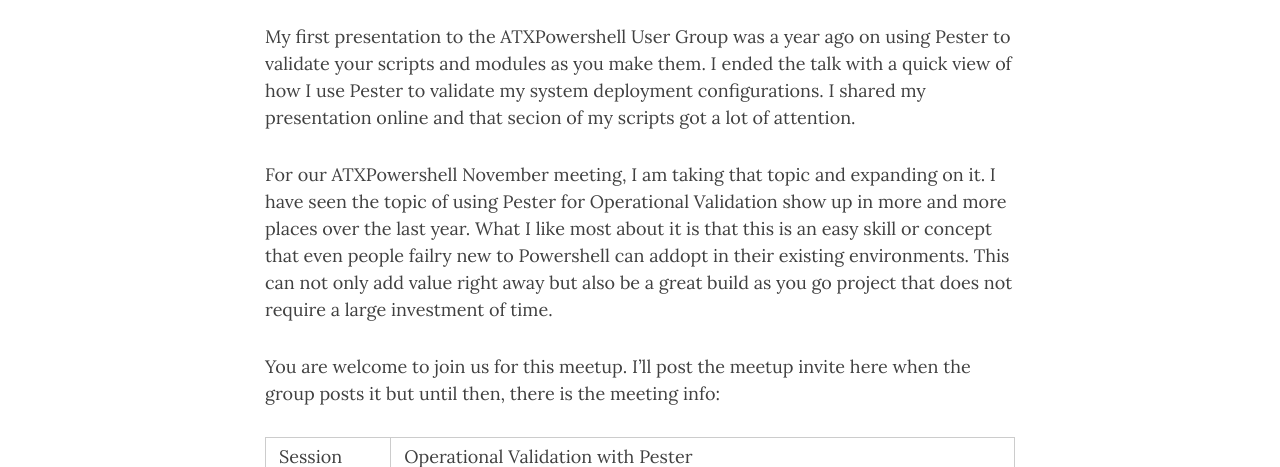
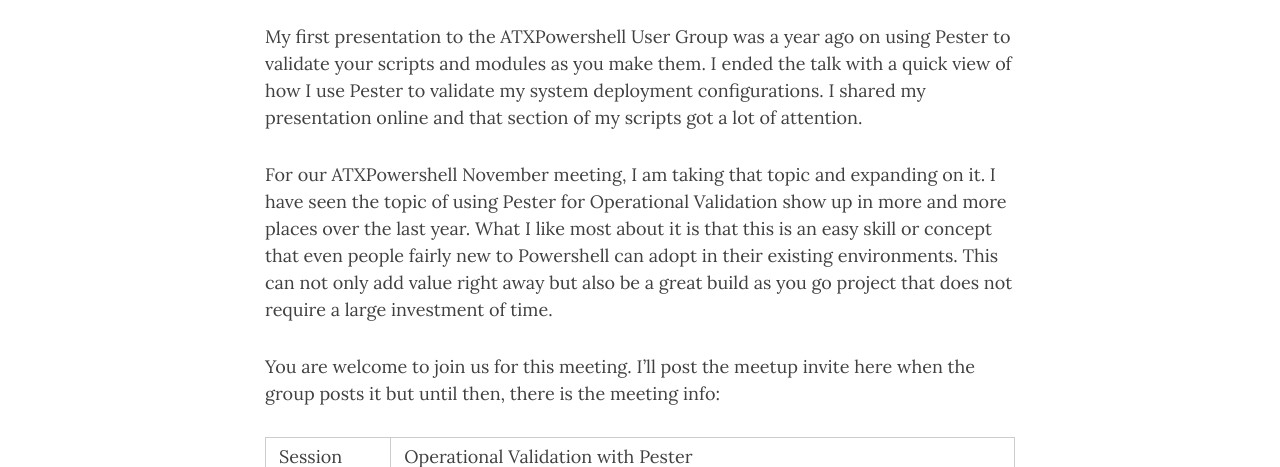
Before and after one commit to KevinMarquette/kevinmarquette.github.io, a Jekyll site: the page built from _posts/2016-10-14-ATXPowershell-November-2016-Meeting-Operational-Validation-with-Kevin-Marquette.md, in a window 1280 px wide and 900 px high. Shown: the part 413-880 px from the top of the window. Built offline with Jekyll 4.4.1, drawn with Linux system fonts in a browser that asks for light colours; nearby versions of some CDN libraries.

Commit message:
spelling

```diff
--- a/_posts/2016-10-14-ATXPowershell-November-2016-Meeting-Operational-Validation-with-Kevin-Marquette.md
+++ b/_posts/2016-10-14-ATXPowershell-November-2016-Meeting-Operational-Validation-with-Kevin-Marquette.md
@@ -5,11 +5,11 @@
 tags: [Powershell,ATXPowershell,Scheduled Meetup,Pester,Operational Validation]
 ---
 
-My first presentation to the ATXPowershell User Group was a year ago on using Pester to validate your scripts and modules as you make them. I ended the talk with a quick view of how I use Pester to validate my system deployment configurations. I shared my presentation online and that secion of my scripts got a lot of attention.
+My first presentation to the ATXPowershell User Group was a year ago on using Pester to validate your scripts and modules as you make them. I ended the talk with a quick view of how I use Pester to validate my system deployment configurations. I shared my presentation online and that section of my scripts got a lot of attention.
 
-For our ATXPowershell November meeting, I am taking that topic and expanding on it. I have seen the topic of using Pester for Operational Validation show up in more and more places over the last year. What I like most about it is that this is an easy skill or concept that even people failry new to Powershell can addopt in their existing environments. This can not only add value right away but also be a great build as you go project that does not require a large investment of time.
+For our ATXPowershell November meeting, I am taking that topic and expanding on it. I have seen the topic of using Pester for Operational Validation show up in more and more places over the last year. What I like most about it is that this is an easy skill or concept that even people fairly new to Powershell can adopt in their existing environments. This can not only add value right away but also be a great build as you go project that does not require a large investment of time.
 
-You are welcome to join us for this meetup. I'll post the meetup invite here when the group posts it but until then, there is the meeting info:
+You are welcome to join us for this meeting. I'll post the meetup invite here when the group posts it but until then, there is the meeting info:
 
 
 | Session     | Operational Validation with Pester|
```
